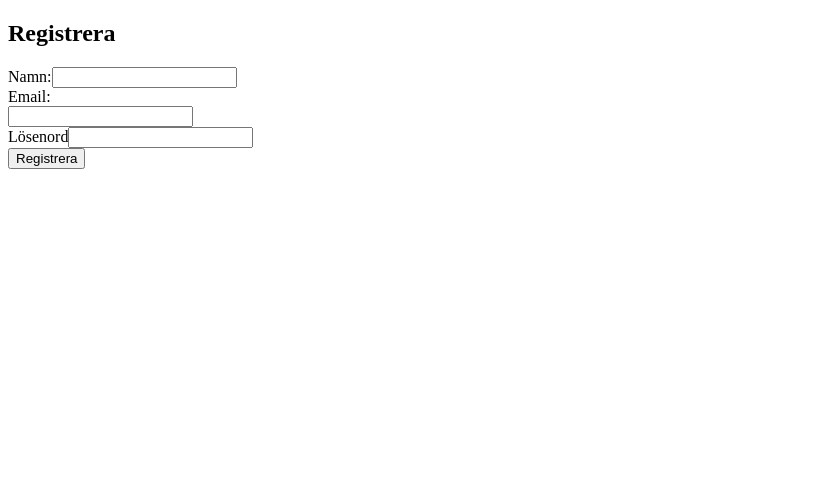
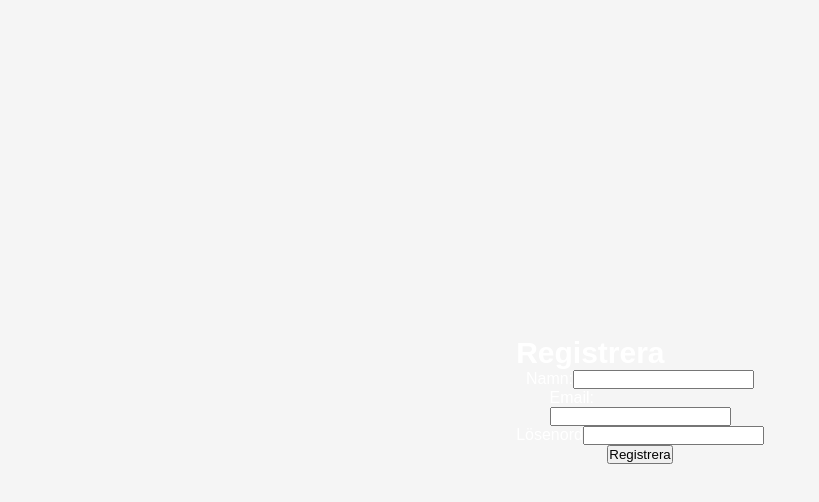
Before and after one commit to FBetulDemir/REST-API---webbshop, a React app in the folder frontend/: page /#/user/register in a window 1280 px wide. Shown: the top 502 px of the page, without its empty margins (0-819 px from the left). Built offline with nearby package versions, Linux system fonts and the light colour scheme; the HTML template or start-up script is replaced by a standard one.

Commit message:
Add Login component styles and enhance layout with CSS, update class names for styling

```diff
--- a/frontend/src/App.css
+++ b/frontend/src/App.css
@@ -0,0 +1,7 @@
+:root {
+  --color-primary: #1a1a1a;
+  --color-secondary: #f5f5f5;
+  --color-accent: #d4af37;
+  --color-text: #ffffff;
+  --font-family: Arial, sans-serif;
+}
--- /dev/null
+++ b/frontend/src/Pages/user/Login.css
@@ -0,0 +1,80 @@
+* {
+  margin: 0;
+  padding: 0;
+  box-sizing: border-box;
+}
+
+:root {
+  --color-primary: #1a1a1a;
+  --color-secondary: #f5f5f5;
+  --color-accent: #d4af37;
+  --color-text: #ffffff;
+  --font-family: Arial, sans-serif;
+}
+
+body {
+  background-color: var(--color-secondary);
+  color: var(--color-text);
+  height: 100vh;
+  display: flex;
+  flex-direction: column;
+  align-items: center;
+  justify-content: center;
+  font-family: Arial, sans-serif;
+}
+
+h2 {
+  font-size: 30px;
+}
+
+.login-container {
+  display: flex;
+  flex-direction: column;
+  align-items: center;
+  width: 100%;
+  justify-content: center;
+  border: #f0f0f0 solid 1px;
+  border-radius: 12px;
+  height: 70vh;
+  padding: 1em 2em;
+  background-color: var(--color-primary);
+  input,
+  label {
+    margin: 1em;
+    width: 80%;
+    font-size: 18px;
+  }
+}
+
+.login-container * {
+  padding: 0.5em 0;
+}
+
+form {
+  display: flex;
+  flex-direction: column;
+  align-items: center;
+  justify-content: center;
+}
+
+input:focus {
+  border: 3px solid var(--color-accent);
+  outline: none;
+  box-shadow: 0 0 5px rgba(212, 175, 55, 0.6);
+}
+
+.login-btn {
+  background-color: var(--color-accent);
+  color: var(--color-primary);
+  font-weight: bold;
+  padding: 1em 2em;
+  border: none;
+  border-radius: 5px;
+  cursor: pointer;
+  margin-top: 1em;
+}
+
+.login-btn:hover {
+  background-color: #967405;
+  transition: 0.3s ease;
+}
--- a/frontend/src/Pages/user/Login.tsx
+++ b/frontend/src/Pages/user/Login.tsx
@@ -1,5 +1,6 @@
 import React, { useState } from "react";
 import { useNavigate } from "react-router-dom";
+import "./Login.css";
 
 const Login = () => {
   const [name, setName] = useState("");
@@ -28,11 +29,12 @@ const Login = () => {
     }
   };
   return (
-    <div>
+    <div className="login-container">
       <h2>Login</h2>
+      <p>Logga in för att kunna köpa!</p>
       <form onSubmit={handleSubmit}>
         <div>
-          <label>Name:</label>
+          <label>Namn:</label>
           <input
             type="text"
             value={name}
@@ -41,7 +43,7 @@ const Login = () => {
           />
         </div>
         <div>
-          <label>Password:</label>
+          <label>Lösenord:</label>
           <input
             type="password"
             value={password}
@@ -50,7 +52,9 @@ const Login = () => {
           />
         </div>
         {error && <div style={{ color: "red" }}>{error}</div>}
-        <button type="submit">Login</button>
+        <button className="login-btn" type="submit">
+          Login
+        </button>
       </form>
     </div>
   );
--- a/frontend/src/Pages/user/Register.tsx
+++ b/frontend/src/Pages/user/Register.tsx
@@ -26,6 +26,7 @@ const Register = () => {
       const data = await response.json();
 
       setSuccess(`User created! ID: ${data.userId}`);
+      console.log(`User created! ID: ${data.userId}`);
       setName("");
       setEmail("");
       setPassword("");
```
